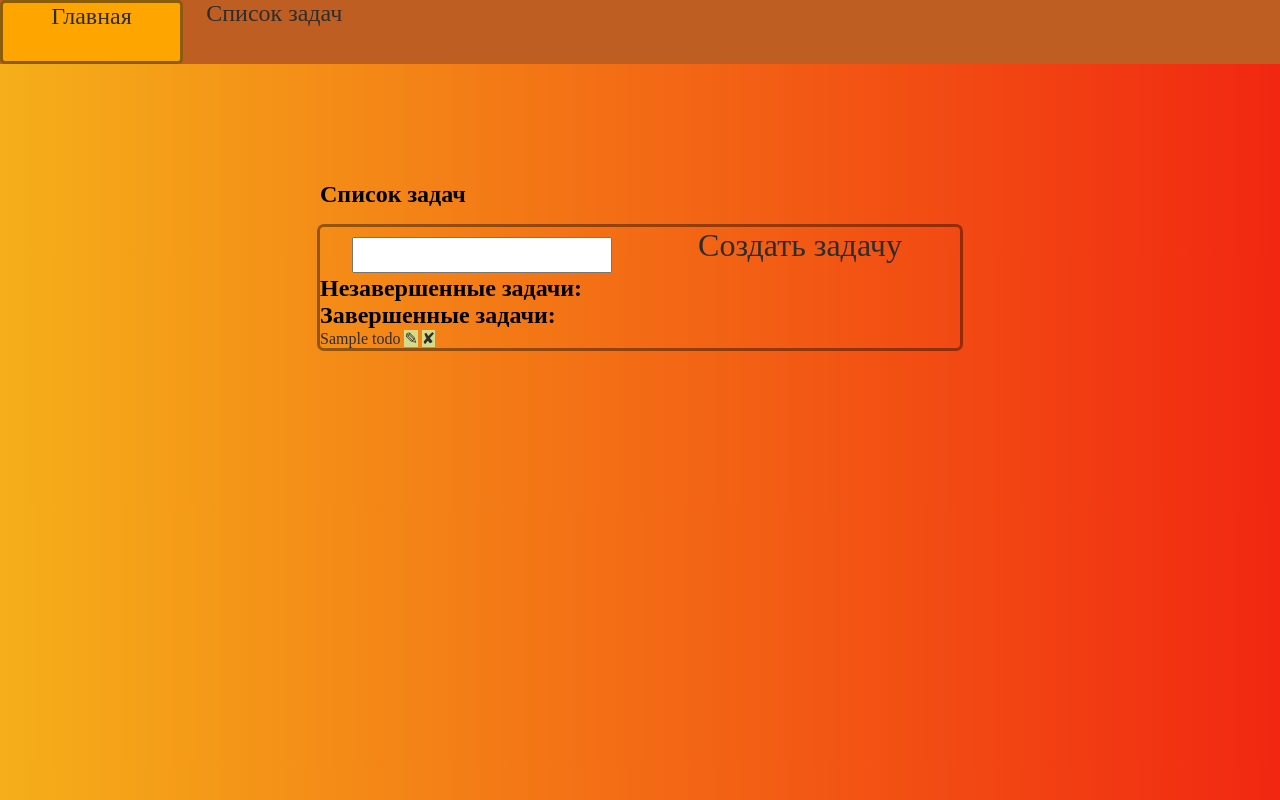
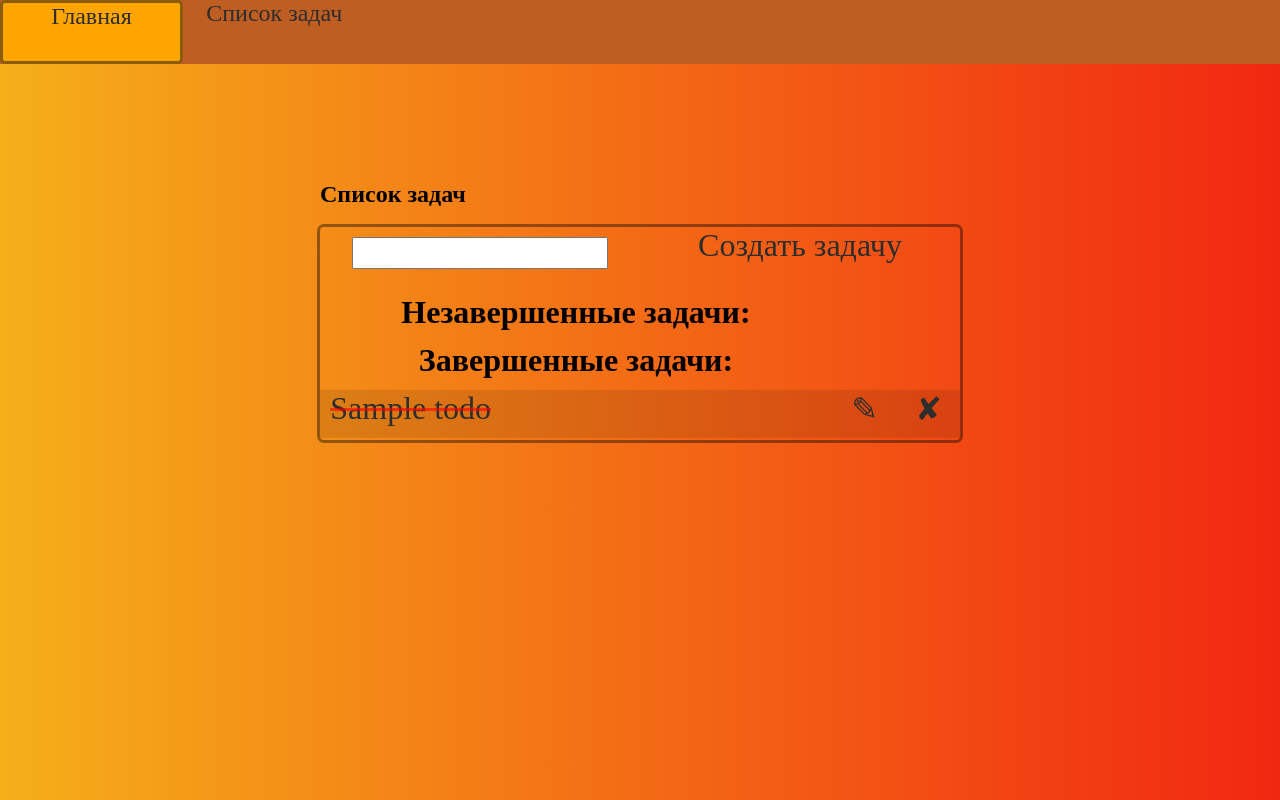
Before and after one commit to Grino777/ToDo, a Django app: page /tasks_list in a window 1280 px wide. Run offline with Django 4.2, Linux system fonts and the light colour scheme; tables that the repository leaves empty hold one stand-in row (values such as "Sample post").

Commit message:
Update project

```diff
--- /dev/null
+++ b/todo_project/static/js/search.js
@@ -0,0 +1,18 @@
+function search () {
+    let input = document.getElementById("search_form");
+    let filter = input.value.toUpperCase();
+    let ul = document.getElementById("tasks_list");
+    let li = ul.getElementsByTagName("li");
+
+    for (let i = 0; i < li.length; i++) {
+        if (li[i].className === 'unfinished__task__title' | li[i].className === 'finished__task__title') {
+            continue
+        } else {
+            let a = li[i].getElementsByTagName("a")[0];
+            if (a.innerHTML.toUpperCase().indexOf(filter) > -1) {
+                li[i].style.display = "";
+        } else {
+            li[i].style.display = "none";
+        }}}}
+
+document.addEventListener('keyup', search);
--- a/todo_project/templates/base.html
+++ b/todo_project/templates/base.html
@@ -17,9 +17,6 @@
 </header>
 
 <body>
-    <script src="https://code.jquery.com/jquery-3.6.0.js"></script>
-    <script src="https://code.jquery.com/ui/1.13.2/jquery-ui.js"></script>
-
     <div class="content">
         {% block content %} {% endblock %}
     </div>
--- a/todo_project/todo/static/todo/css/tasks_list.css
+++ b/todo_project/todo/static/todo/css/tasks_list.css
@@ -21,15 +21,6 @@
 }
 
 
-/* Стили блока задач */
-.tasks__list {
-    margin-left: auto;
-    margin-right: auto;
-    width: 50%;
-    border: 3px solid rgba(1, 1, 1, .4);
-    border-radius: 7px;
-    min-width: 550px;
-}
 
 /* Стили блока c поиском и create__button */
 .create__tasks div {
@@ -78,87 +69,68 @@ div.create__button {
     background: orange;
 }
 
+/* Оформление всех элементов li */
+li {
+    list-style-type: none;
+}
+
+/*-------------------------------------------------Стили блока задач--------------------------------------------------*/
+
+.tasks__list {
+    margin-left: auto;
+    margin-right: auto;
+    width: 50%;
+    border: 3px solid rgba(1, 1, 1, .4);
+    border-radius: 7px;
+    min-width: 550px;
+}
+
+.list {
+    margin-top: 3%;
+}
+
+.tasks__list h2{
+    font-size: 2rem;
+}
 
 /* Общее отображение задач */
-.task {
+.list li{
     grid-template-columns: 4fr .5fr .5fr;
     display: grid;
     height: 3rem;
     font-size: 2rem;
 }
 
-.task li {
+li.task {
+    background: rgba(1, 1, 1, 0.1);
     margin-bottom: 2px;
 }
 
-/* Оформление всех элементов li */
-li {
-    list-style-type: none;
+.task a {
+    padding-left: 2%;
 }
 
-/* ... */
-.task__info a{
-    display: block;
-    height: 100%;
-    width: 97%;
+.update__task,
+.delete__task {
+    text-align: center;
 }
 
-/* ... */
-.task__info li{
-    border: 1px solid rgba(1, 1, 1, .1);
+.update__task:hover,
+.delete__task:hover,
+.title__task:hover {
+    background: orange;
+    border: 1px solid rgba(1, 1, 1, 0.5);
     border-radius: 5px;
 }
 
-/* Позиционирование заголовка задачи */
-.title__task {
-    position: relative;
+.unfinished__task__title,
+.finished__task__title {
+    text-align: center;
 }
 
-/* Позиционирование ссылки в блоке заголовка */
-li.title__task a{
-    position: absolute;
-    background: #ddd;
-    padding-left: 3%;
-    width: 97%;
-    height: 99%;
+.finished__task a.title__task {
+    text-decoration: line-through;
+    text-decoration-color: rgba(255, 0, 0, 0.6);
 }
 
-/* Стили заголовков при наведении */
-.title__task a:hover{
-    position: absolute;
-    background: #adacac;
-    height: 94%;
-    background: rgba(24, 21, 19, .3);
-}
-
-/* Стили кнопок update/delete */
-.update__task,
-.delete__task {
-    background: #d6db88;
-    text-align: center;
-    height: 95%;
-}
-
-/* Стили кнопок update/delete при наведении */
-.update__task:hover,
-.delete__task:hover {
-    background: orange;
-    border: 2px solid rgba(24, 21, 19, .5);
-    height: 95%;
-}
-
-/* Стили всех ссылок на странице */
-a {
-    text-decoration: none;
-    color: #2e2d2d;
-}
-
-/* Стили ссылок закрытых задач */
-ul.finished__task .title__task a {
-    text-decoration: line-through;
-    text-decoration-color: #f12908;
-}
-
-li.hide {
-    display: none;
-}
+/*--------------------------------------------------------------------------------------------------------------------*/
--- a/todo_project/todo/templates/todo/tasks_list.html
+++ b/todo_project/todo/templates/todo/tasks_list.html
@@ -7,7 +7,7 @@
 {% endblock %}
 
 {% block script_add %}
-    <script src="{% static 'todo/js/search.js' %}"></script>
+    <script src="{% static 'js/search.js' %}"></script>
 {% endblock %}
 
 
@@ -24,7 +24,7 @@
             <div class="tasks__list">
                 <div class="create__tasks">
                     <div class="search__field">
-                        <input type="text" id="elastic">
+                        <input type="search" name="search" id="search_form">
                     </div>
                     <div class="create__button">
                         <a href="{% url 'create_task' %}">Создать задачу</a>
@@ -32,27 +32,31 @@
 
                 </div>
                 <section class="tasks">
-                    <div class="unfinished__tasks">
-                            <ul id="list">
-                                <li class="unfinished__task__title"><h2>Незавершенные задачи: </h2></li>
+                    <ul class="list" id="tasks_list">
+                        <li class="unfinished__task__title">
+                            <h2>Незавершенные задачи:</h2>
+                        </li>
+
                         {% for task in unfinished_tasks %}
-                                    <li class="unfinished__task">
+                        <li class="unfinished__task task">
                             <a href="detail_task/{{ task.id }}" class="title__task">{{ task.title }}</a>
                             <a href="update_task/{{ task.id }}" class="update__task">&#9998;</a>
                             <a href="delete_task/{{ task.id }}" class="delete__task">&#10008;</a>
                         </li>
                         {% endfor %}
 
-                                <li class="finished__task__title"><h2>Завершенные задачи: </h2></li>
+                        <li class="finished__task__title">
+                            <h2>Завершенные задачи:</h2>
+                        </li>
+
                         {% for task in finished_tasks %}
-                                    <li class="finished__task">
+                        <li class="finished__task task">
                             <a href="detail_task/{{ task.id }}" class="title__task">{{ task.title }}</a>
                             <a href="update_task/{{ task.id }}" class="update__task">&#9998;</a>
                             <a href="delete_task/{{ task.id }}" class="delete__task">&#10008;</a>
                         </li>
                         {% endfor %}
                     </ul>
-                    </div>
                 </section>
             </div>
         </div>
--- a/todo_project/todo/views.py
+++ b/todo_project/todo/views.py
@@ -1,10 +1,9 @@
-from django.http import HttpResponse
-from django.shortcuts import render
 from django.views.generic import ListView, CreateView, DeleteView, TemplateView, UpdateView, DetailView
-from .forms import ToDoForm, SearchForm
+from .forms import ToDoForm
 from .models import ToDo
 
 # Create your views here.
+
 class MainPageView(TemplateView):
     template_name = 'todo/main.html'
 
@@ -21,7 +20,6 @@ class ToDoListView(ListView):
         object_list = super(ToDoListView, self).get_context_data()
         object_list['finished_tasks'] = object_list['object_list'].filter(status=True)
         object_list['unfinished_tasks'] = object_list['object_list'].filter(status=False)
-        print(object_list)
         return object_list
 
 class CreateToDoView(CreateView):
```
Also changed, not shown: todo_project/static/js/script.js (added). Lines whose indentation alone changed are shown as unchanged.
